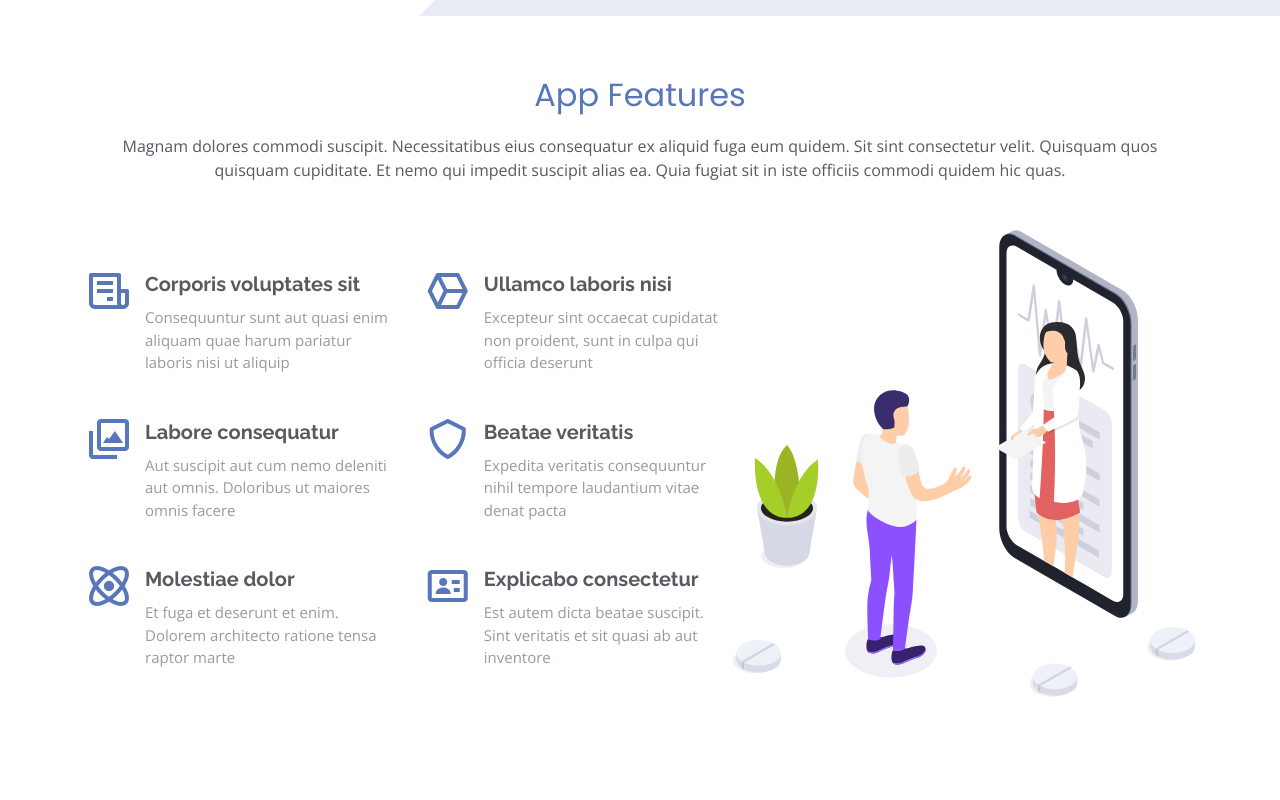
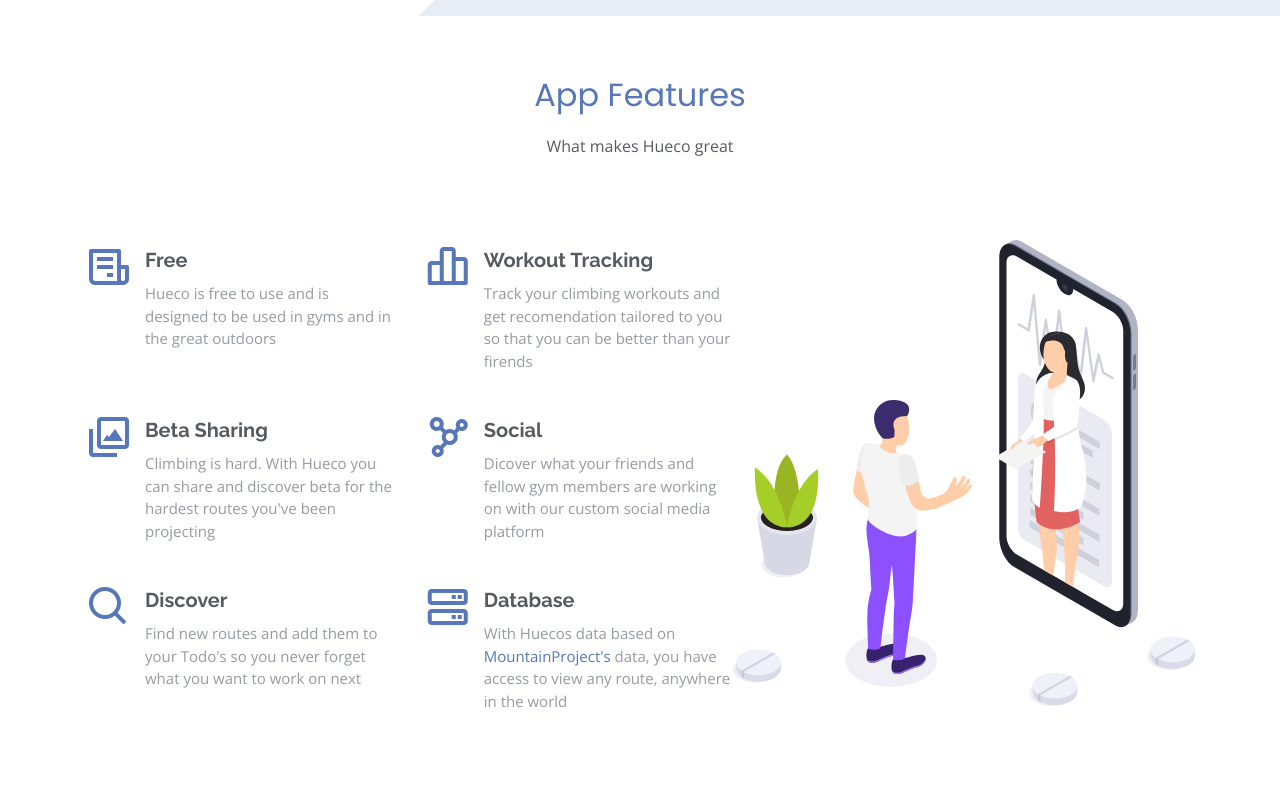
Before and after one commit to huecoapp/huecoapp.github.io, a plain HTML site: page index.html in a window 1280 px wide. Shown: the part 660-1460 px from the top of the page. Drawn offline with nearby package versions, Linux system fonts and the light colour scheme.

Commit message:
Updates to index page

```diff
--- a/index.html
+++ b/index.html
@@ -5,13 +5,14 @@
   <meta charset="utf-8">
   <meta content="width=device-width, initial-scale=1.0" name="viewport">
 
-  <title>Appland Bootstrap Template - Index</title>
-  <meta content="" name="descriptison">
-  <meta content="" name="keywords">
+  <title>Hueco App</title>
+  <meta content="Hueco app" name="descriptison">
+  <meta content="Hueco App" name="keywords">
 
   <!-- Favicons -->
-  <link href="assets/img/favicon.png" rel="icon">
-  <link href="assets/img/apple-touch-icon.png" rel="apple-touch-icon">
+  <!-- TODO -->
+  <!-- <link href="assets/img/favicon.png" rel="icon">
+  <link href="assets/img/apple-touch-icon.png" rel="apple-touch-icon"> -->
 
   <!-- Google Fonts -->
   <link href="https://fonts.googleapis.com/css?family=Open+Sans:300,300i,400,400i,600,600i,700,700i|Raleway:300,300i,400,400i,500,500i,600,600i,700,700i|Poppins:300,300i,400,400i,500,500i,600,600i,700,700i" rel="stylesheet">
@@ -42,7 +43,7 @@
     <div class="container d-flex">
 
       <div class="logo mr-auto">
-        <h1 class="text-light"><a href="index.html">Appland</a></h1>
+        <h1 class="text-light"><a href="index.html">Hueco</a></h1>
         <!-- Uncomment below if you prefer to use an image logo -->
         <!-- <a href="index.html"><img src="assets/img/logo.png" alt="" class="img-fluid"></a>-->
       </div>
@@ -52,7 +53,7 @@
           <li class="active"><a href="#header">Home</a></li>
           <li><a href="#features">App Features</a></li>
           <li><a href="#gallery">Gallery</a></li>
-          <li><a href="#pricing">Pricing</a></li>
+          <!-- <li><a href="#pricing">Pricing</a></li> -->
           <li><a href="#faq">F.A.Q</a></li>
           <li><a href="#contact">Contact Us</a></li>
 
@@ -70,8 +71,8 @@
       <div class="row">
         <div class="col-lg-6 d-lg-flex flex-lg-column justify-content-center align-items-stretch pt-5 pt-lg-0 order-2 order-lg-1" data-aos="fade-up">
           <div>
-            <h1>App landing page template</h1>
-            <h2>Lorem ipsum dolor sit amet, tota senserit percipitur ius ut, usu et fastidii forensibus voluptatibus. His ei nihil feugait</h2>
+            <h1>Welcome to Hueco</h1>
+            <h2>An app for climbers, by climbers.</h2>
             <a href="#" class="download-btn"><i class="bx bxl-play-store"></i> Google Play</a>
             <a href="#" class="download-btn"><i class="bx bxl-apple"></i> App Store</a>
           </div>
@@ -92,7 +93,7 @@
 
         <div class="section-title">
           <h2>App Features</h2>
-          <p>Magnam dolores commodi suscipit. Necessitatibus eius consequatur ex aliquid fuga eum quidem. Sit sint consectetur velit. Quisquam quos quisquam cupiditate. Et nemo qui impedit suscipit alias ea. Quia fugiat sit in iste officiis commodi quidem hic quas.</p>
+          <p>What makes Hueco great</p>
         </div>
 
         <div class="row no-gutters">
@@ -101,33 +102,33 @@
               <div class="row">
                 <div class="col-md-6 icon-box" data-aos="fade-up">
                   <i class="bx bx-receipt"></i>
-                  <h4>Corporis voluptates sit</h4>
-                  <p>Consequuntur sunt aut quasi enim aliquam quae harum pariatur laboris nisi ut aliquip</p>
+                  <h4>Free</h4>
+                  <p>Hueco is free to use and is designed to be used in gyms and in the great outdoors</p>
                 </div>
                 <div class="col-md-6 icon-box" data-aos="fade-up" data-aos-delay="100">
-                  <i class="bx bx-cube-alt"></i>
-                  <h4>Ullamco laboris nisi</h4>
-                  <p>Excepteur sint occaecat cupidatat non proident, sunt in culpa qui officia deserunt</p>
+                  <i class="bx bx-bar-chart-alt-2"></i>
+                  <h4>Workout Tracking</h4>
+                  <p>Track your climbing workouts and get recomendation tailored to you so that you can be better than your firends</p>
                 </div>
                 <div class="col-md-6 icon-box" data-aos="fade-up" data-aos-delay="200">
                   <i class="bx bx-images"></i>
-                  <h4>Labore consequatur</h4>
-                  <p>Aut suscipit aut cum nemo deleniti aut omnis. Doloribus ut maiores omnis facere</p>
+                  <h4>Beta Sharing</h4>
+                  <p>Climbing is hard. With Hueco you can share and discover beta for the hardest routes you've been projecting</p>
                 </div>
                 <div class="col-md-6 icon-box" data-aos="fade-up" data-aos-delay="300">
-                  <i class="bx bx-shield"></i>
-                  <h4>Beatae veritatis</h4>
-                  <p>Expedita veritatis consequuntur nihil tempore laudantium vitae denat pacta</p>
+                  <i class="bx bx-network-chart"></i>
+                  <h4>Social</h4>
+                  <p>Dicover what your friends and fellow gym members are working on with our custom social media platform</p>
                 </div>
                 <div class="col-md-6 icon-box" data-aos="fade-up" data-aos-delay="400">
-                  <i class="bx bx-atom"></i>
-                  <h4>Molestiae dolor</h4>
-                  <p>Et fuga et deserunt et enim. Dolorem architecto ratione tensa raptor marte</p>
+                  <i class="bx bx-search"></i>
+                  <h4>Discover</h4>
+                  <p>Find new routes and add them to your Todo's so you never forget what you want to work on next</p>
                 </div>
                 <div class="col-md-6 icon-box" data-aos="fade-up" data-aos-delay="500">
-                  <i class="bx bx-id-card"></i>
-                  <h4>Explicabo consectetur</h4>
-                  <p>Est autem dicta beatae suscipit. Sint veritatis et sit quasi ab aut inventore</p>
+                  <i class="bx bx-server"></i>
+                  <h4>Database</h4>
+                  <p>With Huecos data based on <a target="_blank" href="https://www.mountainproject.com/">MountainProject's</a> data, you have access to view any route, anywhere in the world</p>
                 </div>
               </div>
             </div>
@@ -343,7 +344,7 @@
     </section><!-- End Testimonials Section -->
 
     <!-- ======= Pricing Section ======= -->
-    <section id="pricing" class="pricing">
+    <!-- <section id="pricing" class="pricing">
       <div class="container">
 
         <div class="section-title">
@@ -395,7 +396,7 @@
         </div>
 
       </div>
-    </section><!-- End Pricing Section -->
+    </section>End Pricing Section -->
 
     <!-- ======= Frequently Asked Questions Section ======= -->
     <section id="faq" class="faq section-bg">
@@ -602,7 +603,7 @@
 
     <div class="container py-4">
       <div class="copyright">
-        &copy; Copyright <strong><span>Appland</span></strong>. All Rights Reserved
+        &copy; Copyright <strong><span>Hueco</span></strong>. All Rights Reserved
       </div>
       <div class="credits">
         <!-- All the links in the footer should remain intact. -->
```
